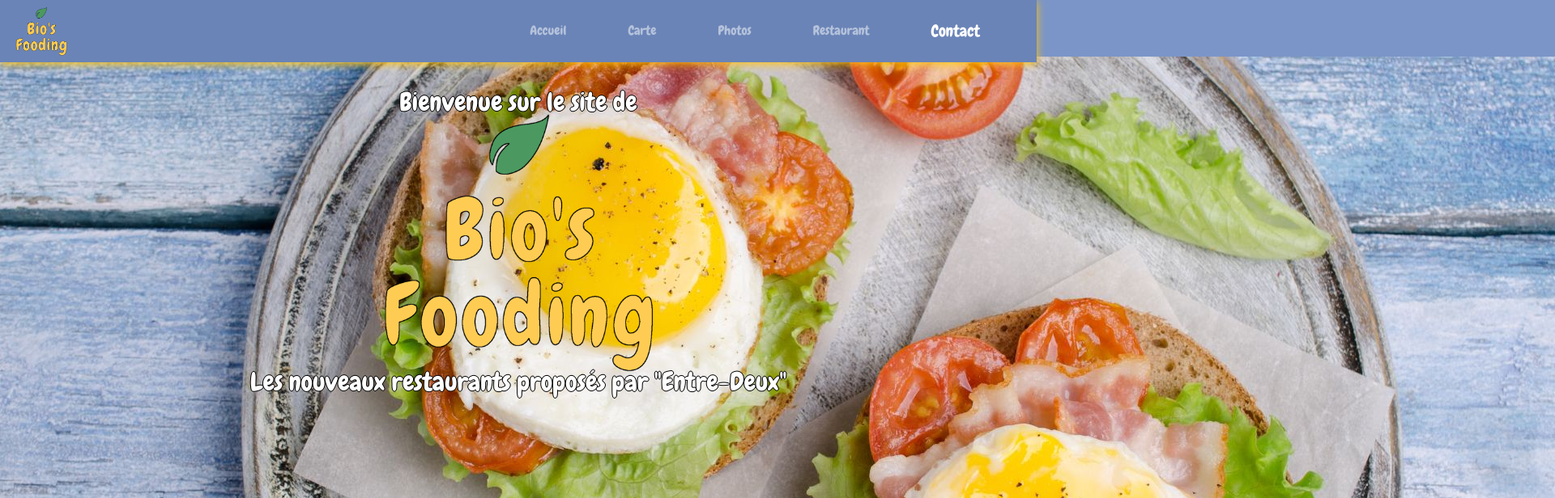
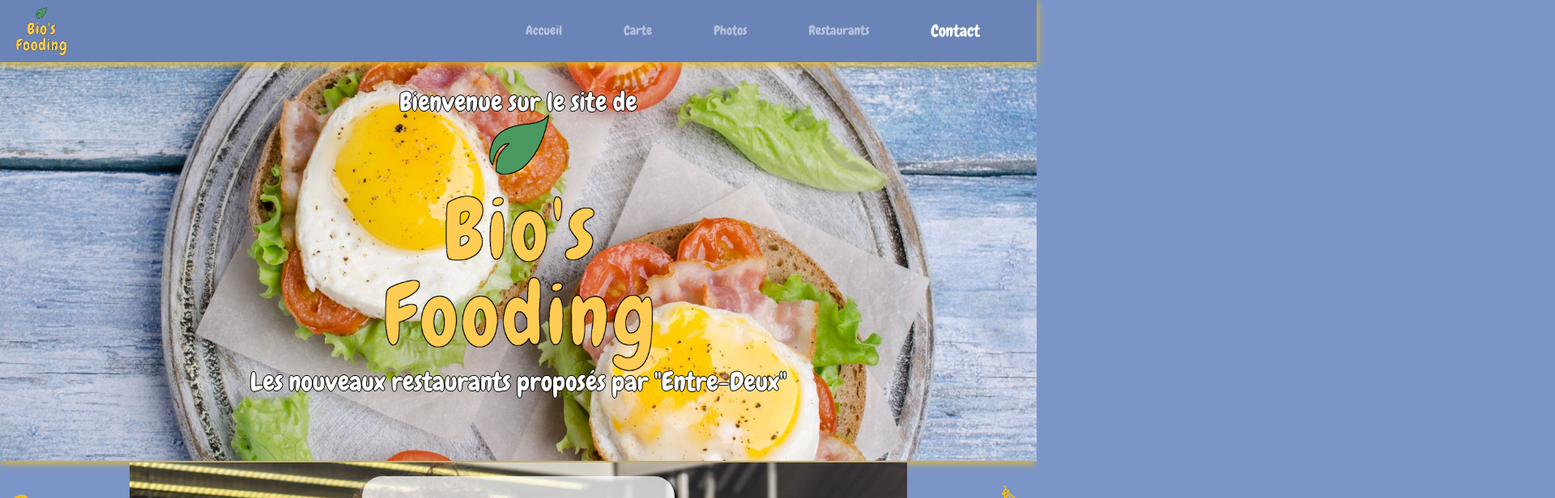
Before and after one commit to AmoryAubert/restaurant-css-framework, a plain HTML site: page contact.html in a window 1280 px wide. Shown: the top 616 px of the page at 81% size, 1920 px wide, since content can reach past the window. Drawn offline with nearby package versions, Linux system fonts and the light colour scheme; a web font is replaced by a local one.

Commit message:
paufinage

```diff
--- a/contact.html
+++ b/contact.html
@@ -33,7 +33,7 @@
                     <a class="nav-link" href="photos.html">Photos</a>
                 </li>
                 <li class="nav-item">
-                    <a class="nav-link" href="restaurants.html">Restaurant</a>
+                    <a class="nav-link" href="restaurants.html">Restaurants</a>
                 </li>
                 <li class="nav-item">
                     <a class="nav-link active navbar-brand" href="contact.html">Contact</a>
@@ -48,7 +48,7 @@
             <p class="tintro">Les nouveaux restaurants proposés par "Entre-Deux"</p>
         </div>
         <div class="photo">
-            <img src="./assets/testimg/banniere001.jpg" alt="paolo tmtc" id="paolo"/>
+            <img src="assets/img/banniere001.jpg" alt="banniere" id="assiette"/>
         </div>
     </section>
 </header>
```
Also changed, not shown: assets/testimg/banniere001.jpg (deleted), assets/testimg/depositphotos_12459446-stock-photo-fresh-organic-vegetables-around-white.jpg (deleted), assets/testimg/depositphotos_185387762-stock-photo-green-salad-mix.jpg (deleted), assets/testimg/stock-photo-traditional-sandwich-with-fried-bacon-tomatoes-and-egg-on-wooden-background-selective-focus-1201669216.jpg (deleted), 4 other files.
